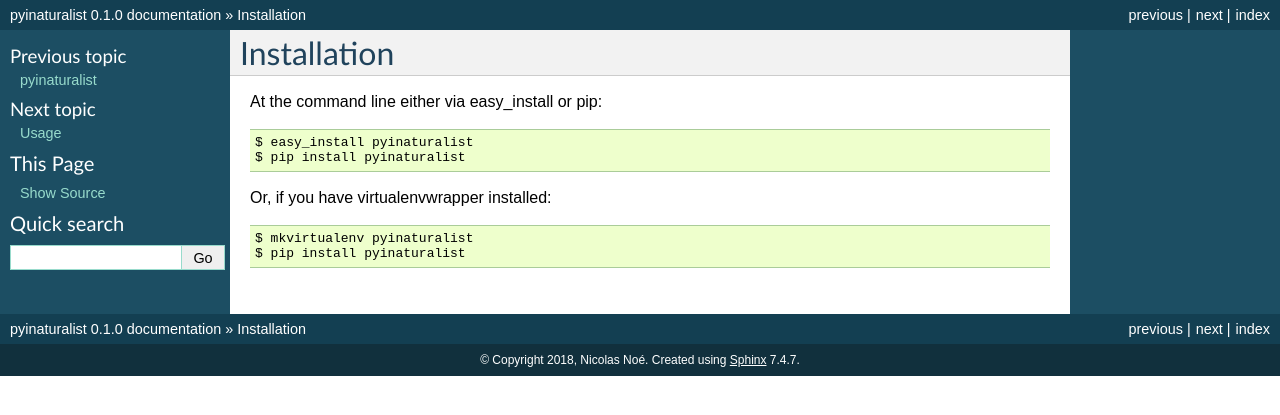
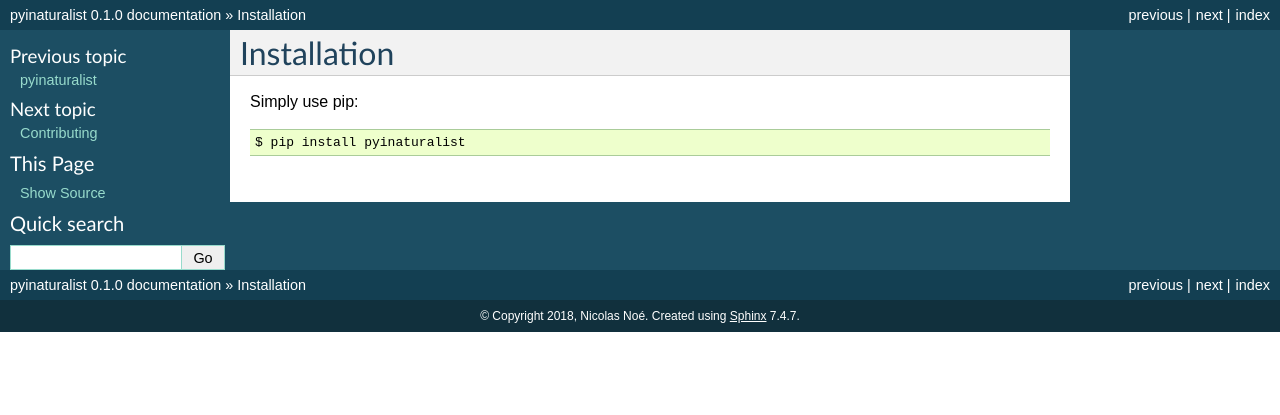
Before and after one commit to pyinat/pyinaturalist, a Sphinx documentation site: the page built from docs/installation.rst, in a window 1280 px wide. Shown: the top 415 px of the page. Built offline with Sphinx 7.4.7, drawn with Linux system fonts in a browser that asks for light colours.

Commit message:
Various fixes (docs, style, ...) so tox runs without any issue. Local doc build process in place.

```diff
--- a/docs/index.rst
+++ b/docs/index.rst
@@ -12,7 +14,6 @@ Contents:
    :maxdepth: 2
 
    installation
-   usage
    contributing
    authors
    history
@@ -24,4 +25,4 @@ If you have any suggestions or questions about **pyinaturalist** feel free to em
 at nicolas@niconoe.eu.
 
 If you encounter any errors or problems with **pyinaturalist**, please let me know!
-Open an Issue at the GitHub http://github.com/niconoe/pyinaturalist main repository.
+Open an Issue at the GitHub http://github.com/inbo/pyinaturalist main repository.
--- a/docs/installation.rst
+++ b/docs/installation.rst
@@ -2,12 +2,6 @@
 Installation
 ============
 
-At the command line either via easy_install or pip::
+Simply use pip::
 
-    $ easy_install pyinaturalist
     $ pip install pyinaturalist
-
-Or, if you have virtualenvwrapper installed::
-
-    $ mkvirtualenv pyinaturalist
-    $ pip install pyinaturalist
--- a/pyinaturalist/__init__.py
+++ b/pyinaturalist/__init__.py
@@ -1,3 +1,5 @@
+# -*- coding: utf-8 -*-
+
 __author__ = 'Nicolas Noé'
 __email__ = 'nicolas@niconoe.eu'
 __version__ = '0.1.0'
--- a/requirements.txt
+++ b/requirements.txt
@@ -14,7 +14,7 @@ pluggy==0.7.1
 py==1.7.0
 pycparser==2.19
 Pygments==2.2.0
-pytest==3.8.2
+#pytest==3.8.2
 readme-renderer==22.0
 requests==2.19.1
 requests-mock==1.5.2
```
Also changed, not shown: other parts of docs/index.rst (+2 -0 lines), CONTRIBUTING.rst (+4 -4 lines), docs/usage.rst (deleted, +0 -7 lines), setup.py (+5 -2 lines), 4 other files.
